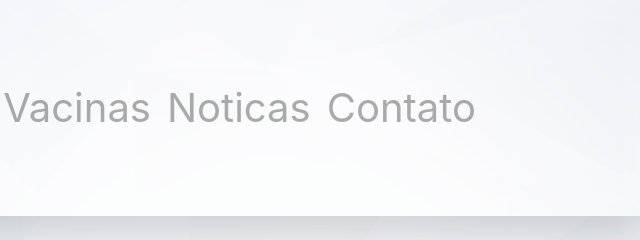
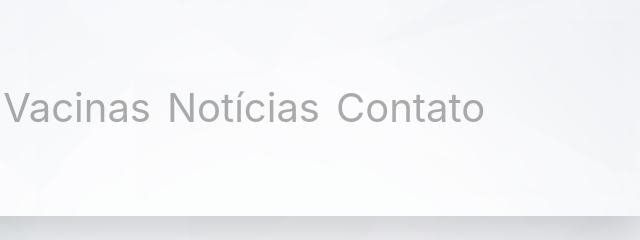
Before and after one commit to luckbys/ImunizaBrv2, a plain HTML site: page vacinas.html in a window 1280 px wide. Shown: the top 240 px of the page, 636-1276 px from the left. Drawn offline with nearby package versions, Linux system fonts and the light colour scheme.

Commit message:
Update vacinas.html

```diff
--- a/vacinas.html
+++ b/vacinas.html
@@ -35,7 +35,7 @@
                   <a class="nav-link" href="vacinas.html">Vacinas</a>
                 </li>
                 <li class="nav-item">
-                  <a class="nav-link" href="noticias.html">Noticas</a>
+                  <a class="nav-link" href="noticias.html">Notícias</a>
                 </li>
                 <li class="nav-item">
                   <a class="nav-link " href="Contato.html">Contato</a>
```
